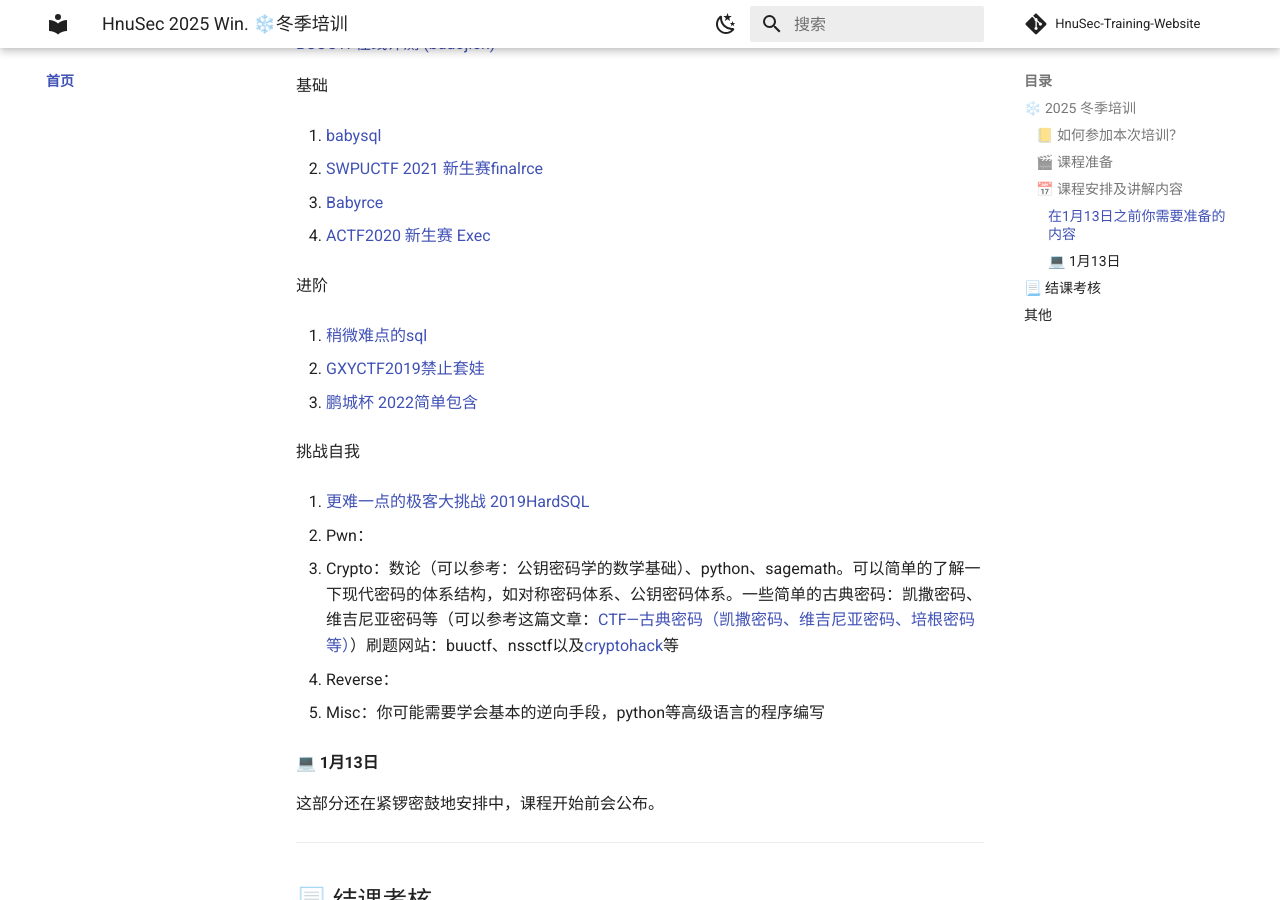
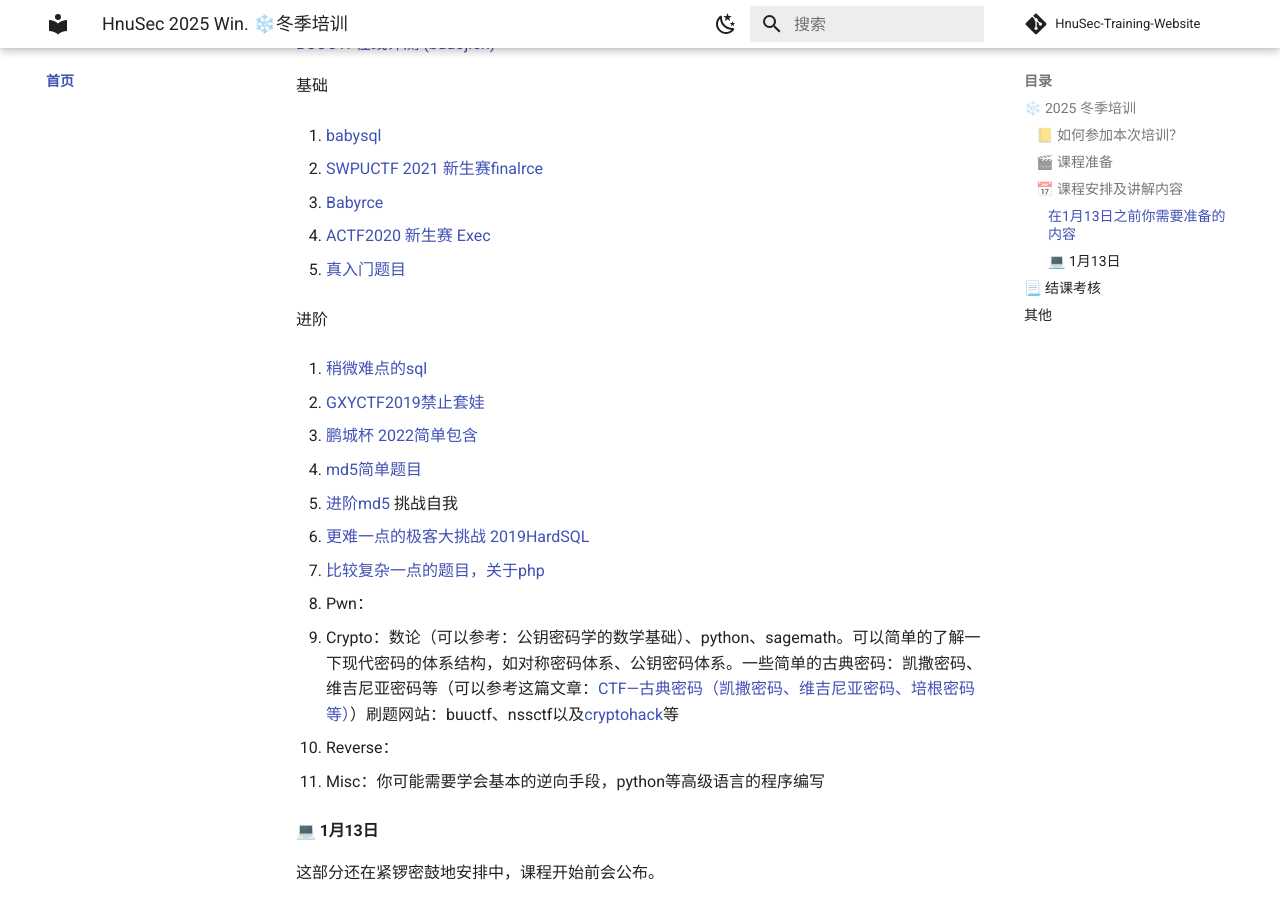
Before and after one commit to natro92/HnuSec-Training-Website, an MkDocs documentation site: the page built from docs/index.md, in a window 1280 px wide and 900 px high, scrolled down 1532 px. Built offline with MkDocs 1.6.1 and Material for MkDocs 9.7.7, drawn with Linux system fonts in a browser that asks for light colours; comment, search, counter and statistics services are not loaded.

Commit message:
Update index.md

```diff
--- a/docs/index.md
+++ b/docs/index.md
@@ -58,6 +58,8 @@
 
 4. [ACTF2020 新生赛 Exec](https://buuoj.cn/challenges#[ACTF2020%20%E6%96%B0%E7%94%9F%E8%B5%9B]Exec)
 
+5. [真入门题目](https://www.nssctf.cn/problem/2641)
+
 进阶
 
 1. [稍微难点的sql](https://www.nssctf.cn/problem/387)
@@ -66,9 +68,14 @@
 
 3. [鹏城杯 2022简单包含](https://www.nssctf.cn/problem/2422)
 
+4. [md5简单题目](43.134.9.57:9292)
+
+5. [进阶md5](https://www.nssctf.cn/problem/2638)
 挑战自我
 
 1. [更难一点的极客大挑战 2019HardSQL ](https://buuoj.cn/challenges#[极客大挑战 2019]HardSQL)
+
+2. [比较复杂一点的题目，关于php](https://www.nssctf.cn/problem/1988)
 
 
 
```
